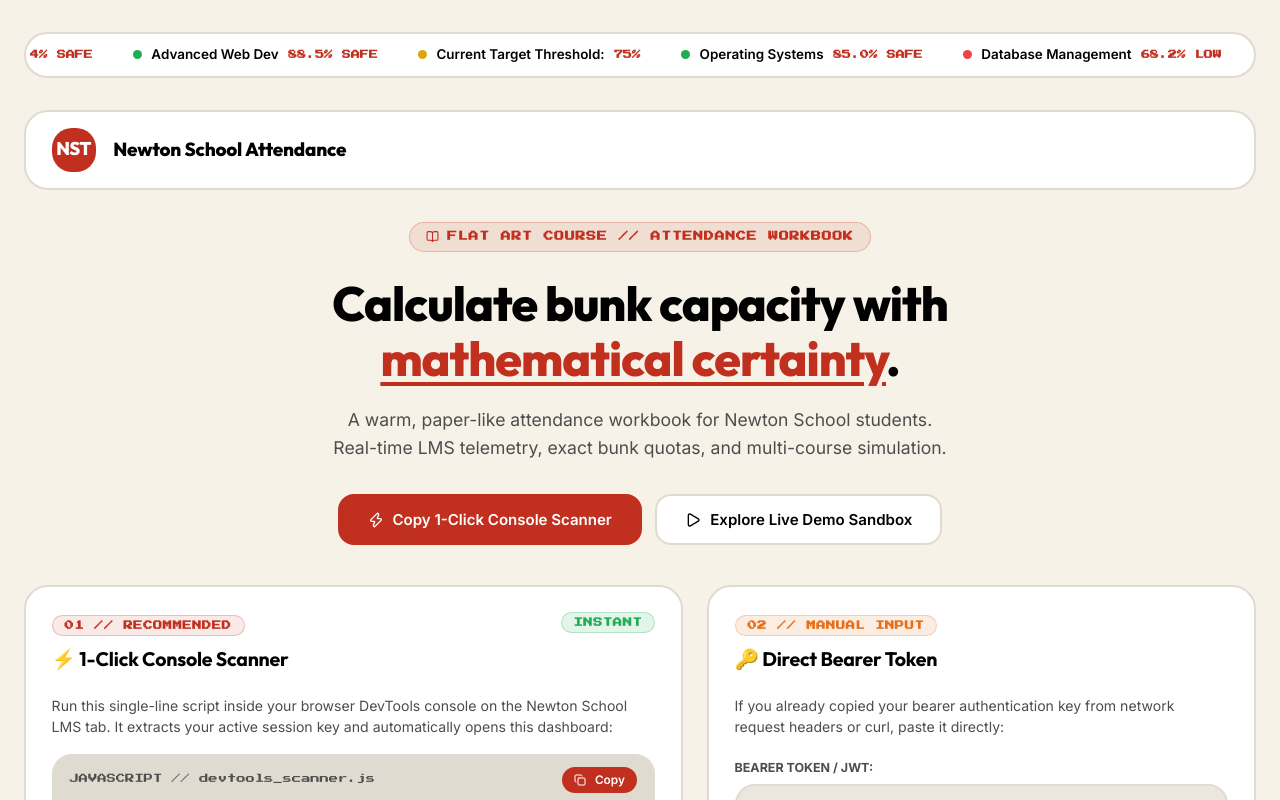
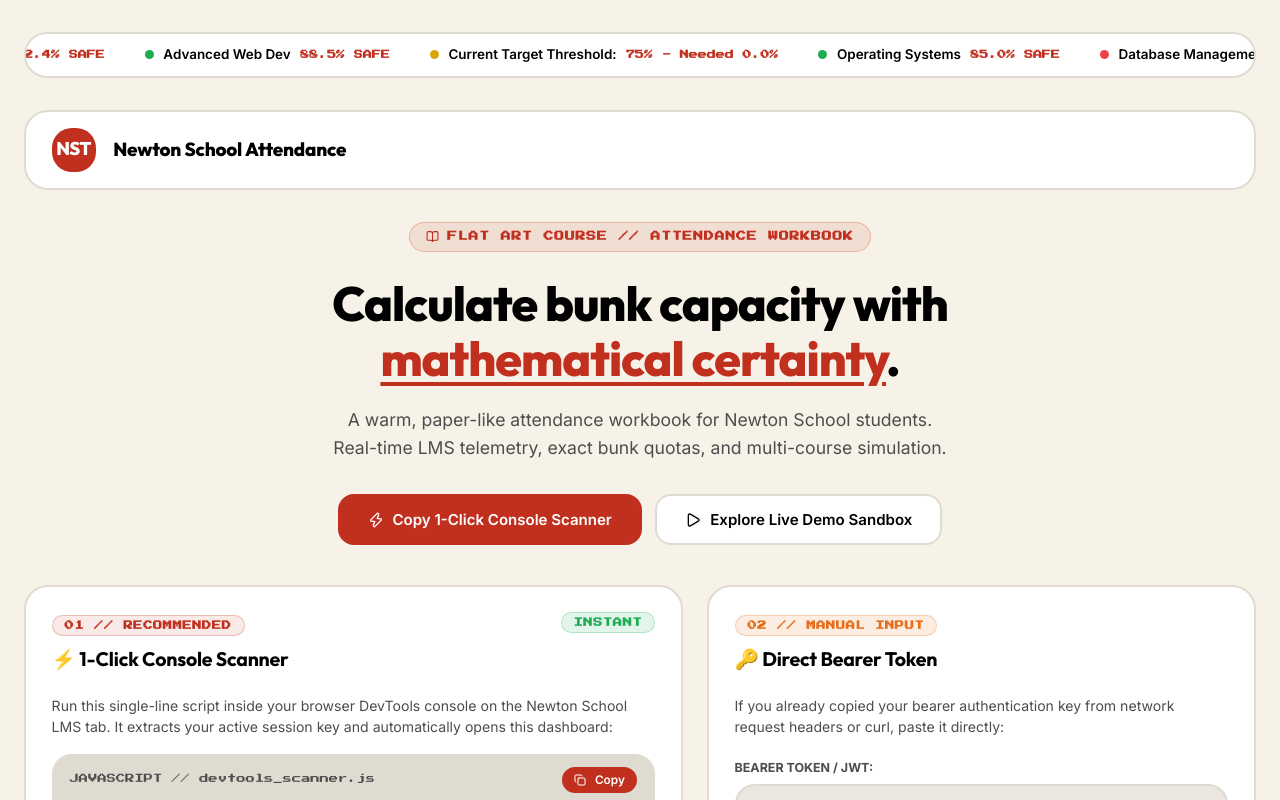
Before and after one commit to Ar1es-XD/nst-attendance, a React (Vite) app: page / in a window 1280 px wide. Shown: the top 800 px of the page. Built offline with nearby package versions, Linux system fonts and the light colour scheme.

Commit message:
feat : fixed current updation standard

```diff
--- a/src/App.jsx
+++ b/src/App.jsx
@@ -715,7 +715,7 @@
           <div className="ticker-item">
             <span className="status-dot yellow"></span>
             <span>Current Target Threshold:</span>
-            <span className="pixel-tag"> {targetThreshold}%</span>
+            <span className="pixel-tag"> {targetThreshold}% - Needed {overallStats.percent.toFixed(1)}%</span>
           </div>
           <div className="ticker-item">
             <span className="status-dot green"></span>
@@ -738,11 +738,7 @@
             <span>Advanced Web Dev</span>
             <span className="pixel-tag">88.5% SAFE</span>
           </div>
-          <div className="ticker-item">
-            <span className="status-dot yellow"></span>
-            <span>Target Threshold: {targetThreshold}%</span>
-            <span className="pixel-tag">MANDATORY</span>
-          </div>
+
           <div className="ticker-item">
             <span className="status-dot green"></span>
             <span>Operating Systems</span>
```
